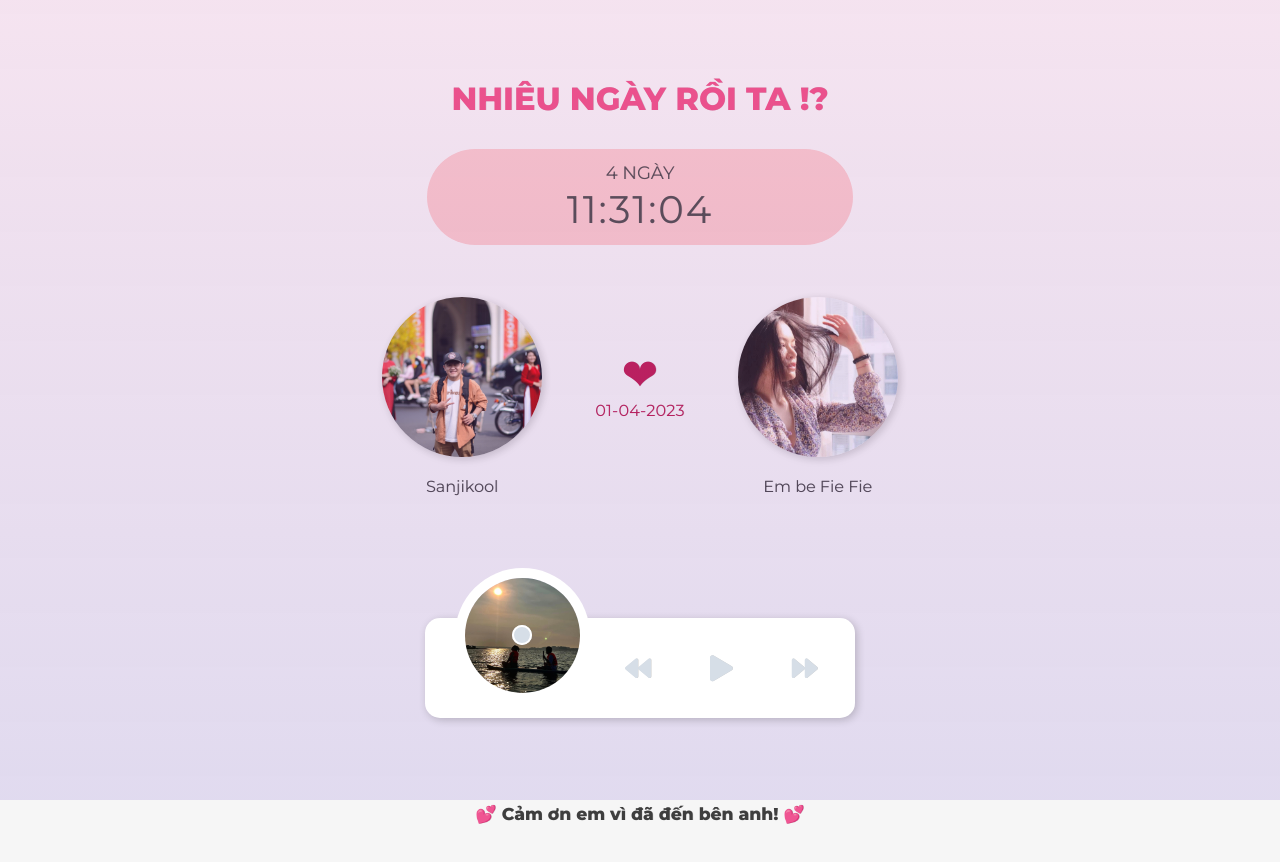
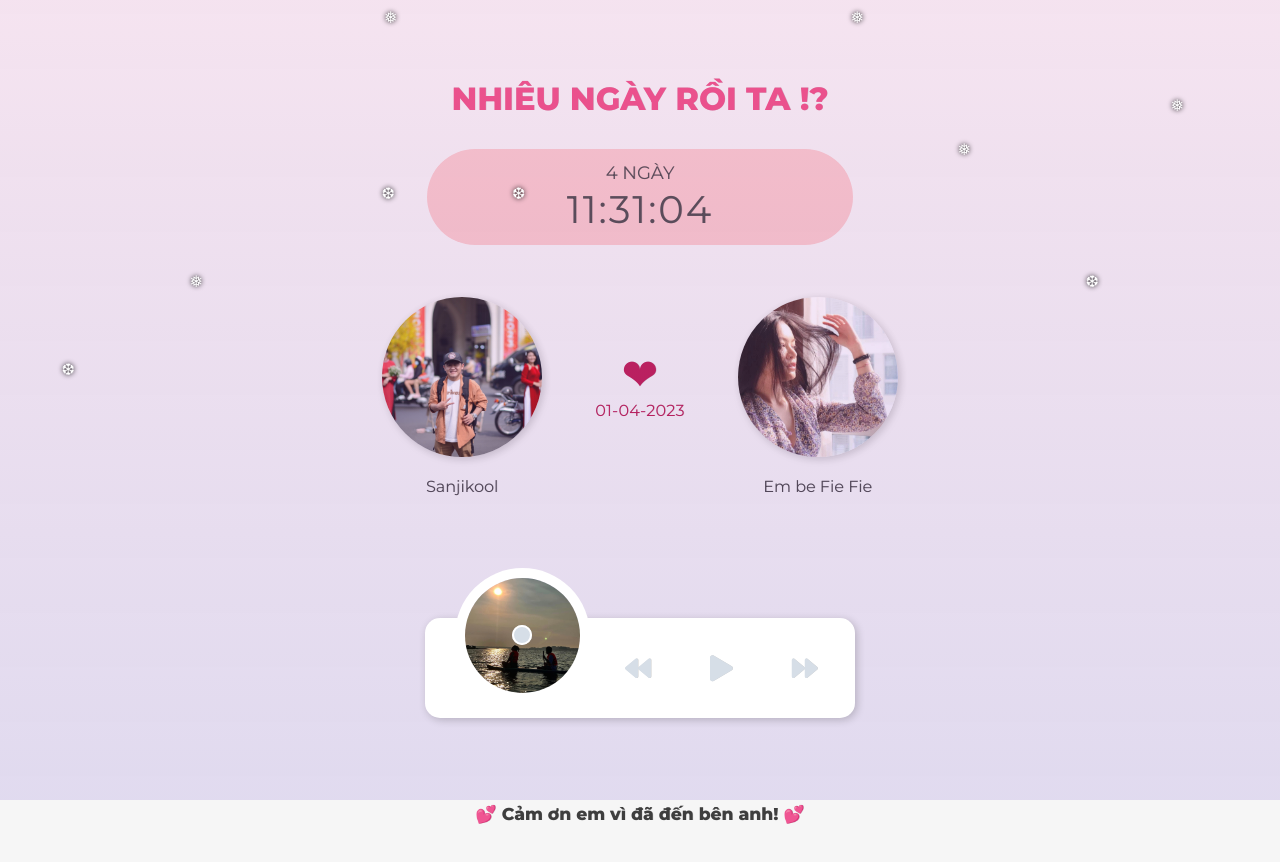
Before and after one commit to congthinh95/ToTinhToFie, a plain HTML site: page index.html in a window 1280 px wide. Drawn offline with nearby package versions, Linux system fonts and the light colour scheme.

Commit message:
Update snowflake feature

```diff
--- a/index.html
+++ b/index.html
@@ -10,6 +10,99 @@
       <link rel="stylesheet" href="css/player.css">
       <link rel="shortcut icon" type="image/png" href="img/favicon.png" />
       <title>Together</title>
+<div class="snowflakes" aria-hidden="true">
+  <div class="snowflake">❅</div>
+  <div class="snowflake">❆</div>
+  <div class="snowflake">❅</div>
+  <div class="snowflake">❆</div>
+  <div class="snowflake">❅</div>
+  <div class="snowflake">❆</div>
+  <div class="snowflake">❅</div>
+  <div class="snowflake">❆</div>
+  <div class="snowflake">❅</div>
+  <div class="snowflake">❆</div>
+  <div class="snowflake">❅</div>
+  <div class="snowflake">❆</div>
+</div>
+
+<style>
+  @-webkit-keyframes snowflakes-fall {
+    0% {top:-10%}
+    100% {top:100%}
+  }
+  @-webkit-keyframes snowflakes-shake {
+    0%,100% {-webkit-transform:translateX(0);transform:translateX(0)}
+    50% {-webkit-transform:translateX(80px);transform:translateX(80px)}
+  }
+  @keyframes snowflakes-fall {
+    0% {top:-10%}
+    100% {top:100%}
+  }
+  @keyframes snowflakes-shake {
+    0%,100%{ transform:translateX(0)}
+    50% {transform:translateX(80px)}
+  }
+  .snowflake {
+    color: #fff;
+    font-size: 1em;
+    font-family: Arial, sans-serif;
+    text-shadow: 0 0 5px #000;
+    position:fixed;
+    top:-10%;
+    z-index:9999;
+    -webkit-user-select:none;
+    -moz-user-select:none;
+    -ms-user-select:none;
+    user-select:none;
+    cursor:default;
+    -webkit-animation-name:snowflakes-fall,snowflakes-shake;
+    -webkit-animation-duration:10s,3s;
+    -webkit-animation-timing-function:linear,ease-in-out;
+    -webkit-animation-iteration-count:infinite,infinite;
+    -webkit-animation-play-state:running,running;
+    animation-name:snowflakes-fall,snowflakes-shake;
+    animation-duration:10s,3s;
+    animation-timing-function:linear,ease-in-out;
+    animation-iteration-count:infinite,infinite;
+    animation-play-state:running,running;
+  }
+  .snowflake:nth-of-type(0){
+    left:1%;-webkit-animation-delay:0s,0s;animation-delay:0s,0s
+  }
+  .snowflake:nth-of-type(1){
+    left:10%;-webkit-animation-delay:1s,1s;animation-delay:1s,1s
+  }
+  .snowflake:nth-of-type(2){
+    left:20%;-webkit-animation-delay:6s,.5s;animation-delay:6s,.5s
+  }
+  .snowflake:nth-of-type(3){
+    left:30%;-webkit-animation-delay:4s,2s;animation-delay:4s,2s
+  }
+  .snowflake:nth-of-type(4){
+    left:40%;-webkit-animation-delay:2s,2s;animation-delay:2s,2s
+  }
+  .snowflake:nth-of-type(5){
+    left:50%;-webkit-animation-delay:8s,3s;animation-delay:8s,3s
+  }
+  .snowflake:nth-of-type(6){
+    left:60%;-webkit-animation-delay:6s,2s;animation-delay:6s,2s
+  }
+  .snowflake:nth-of-type(7){
+    left:70%;-webkit-animation-delay:2.5s,1s;animation-delay:2.5s,1s
+  }
+  .snowflake:nth-of-type(8){
+    left:80%;-webkit-animation-delay:1s,0s;animation-delay:1s,0s
+  }
+  .snowflake:nth-of-type(9){
+    left:90%;-webkit-animation-delay:3s,1.5s;animation-delay:3s,1.5s
+  }
+  .snowflake:nth-of-type(10){
+    left:25%;-webkit-animation-delay:2s,0s;animation-delay:2s,0s
+  }
+  .snowflake:nth-of-type(11){
+    left:65%;-webkit-animation-delay:4s,2.5s;animation-delay:4s,2.5s
+  }
+</style>
 </head>
 
 <body>
```
